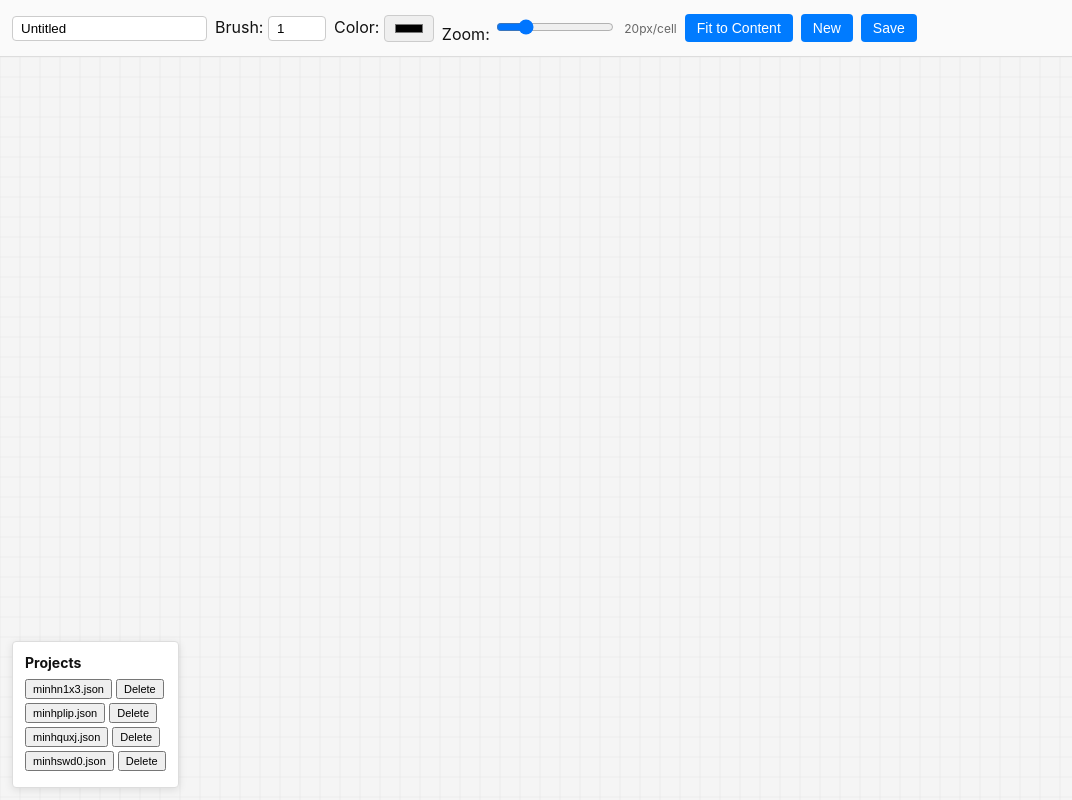
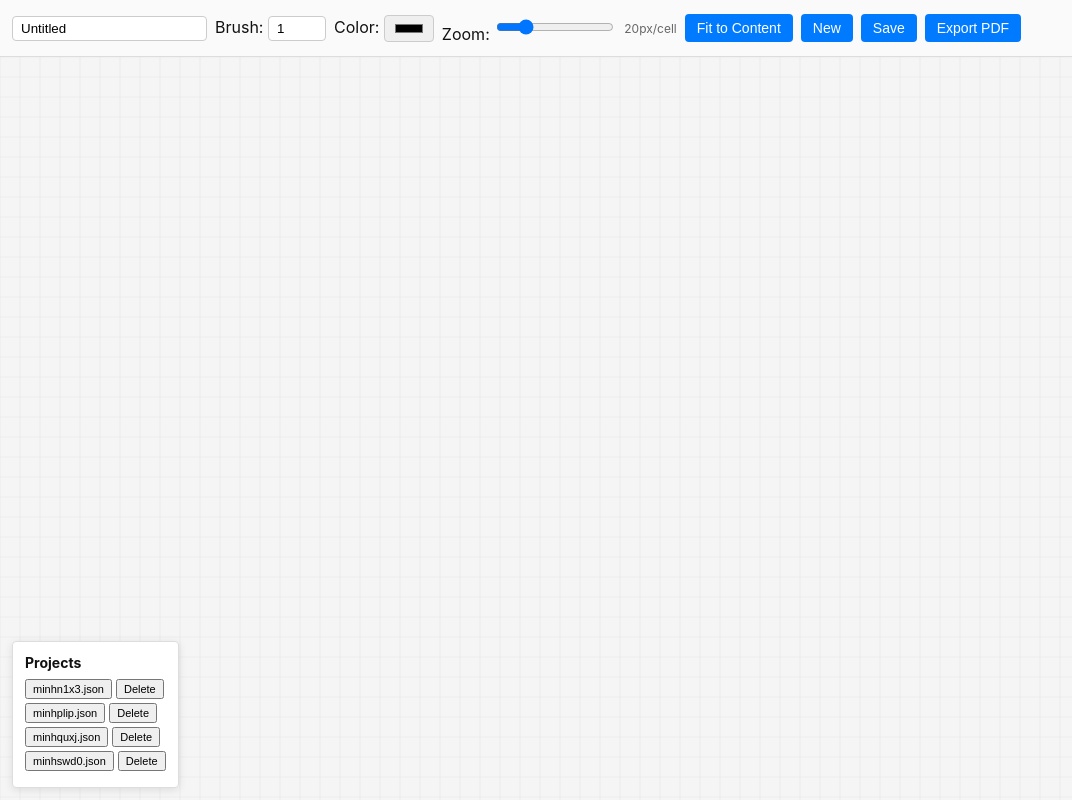
Before and after one commit to jmfisherr/knit-designer, a Next.js app: page / in a window 1280 px wide. Shown: the whole page, without its empty margins (0-1072 px from the left). Built offline with nearby package versions, Linux system fonts and the light colour scheme.

Commit message:
Adds feature to allow for PDF export of design onto a numbered chart to knit from

```diff
--- a/components/GridDesigner.js
+++ b/components/GridDesigner.js
@@ -209,6 +209,101 @@ export default function GridDesigner() {
     if (res.ok) { fetchProjects(); if (projectId === id) { setProjectId(null); setGrid({}); setProjectName('Untitled') } }
   }
 
+  async function exportPDF() {
+    const entries = Object.entries(grid)
+    if (entries.length === 0) { alert('Nothing to export'); return }
+
+    const coords = entries.map(([k]) => k.split(',').map(Number))
+    const xs = coords.map(c => c[0])
+    const ys = coords.map(c => c[1])
+    const minX = Math.min(...xs)
+    const maxX = Math.max(...xs)
+    const minY = Math.min(...ys)
+    const maxY = Math.max(...ys)
+    const cols = maxX - minX + 1
+    const rows = maxY - minY + 1
+
+    // A4 dimensions in mm
+    const pageW = 210
+    const pageH = 297
+    const marginMM = 10
+    const availW = pageW - marginMM * 2
+    const availH = pageH - marginMM * 2
+
+    // choose cell size in mm to fit page
+    let cellMM = Math.min(availW / cols, availH / rows)
+    if (cellMM < 1) cellMM = 1
+
+    // render canvas with margins for numbering
+    const pxPerMM = 96 / 25.4
+    const cellPx = Math.ceil(cellMM * pxPerMM)
+    const marginLeftPx = Math.ceil(cellPx * 0.9)
+    const marginTopPx = Math.ceil(cellPx * 0.9)
+    const canvasW = marginLeftPx + cols * cellPx
+    const canvasH = marginTopPx + rows * cellPx
+
+    const c = document.createElement('canvas')
+    c.width = canvasW
+    c.height = canvasH
+    const ctx = c.getContext('2d')
+
+    // background
+    ctx.fillStyle = 'white'
+    ctx.fillRect(0, 0, canvasW, canvasH)
+
+    // grid lines
+    ctx.strokeStyle = '#cccccc'
+    ctx.lineWidth = 1
+    for (let x = 0; x <= cols; x++) {
+      const px = marginLeftPx + x * cellPx
+      ctx.beginPath()
+      ctx.moveTo(px, marginTopPx)
+      ctx.lineTo(px, marginTopPx + rows * cellPx)
+      ctx.stroke()
+    }
+    for (let y = 0; y <= rows; y++) {
+      const py = marginTopPx + y * cellPx
+      ctx.beginPath()
+      ctx.moveTo(marginLeftPx, py)
+      ctx.lineTo(marginLeftPx + cols * cellPx, py)
+      ctx.stroke()
+    }
+
+    // numbering (1..n)
+    ctx.fillStyle = '#000'
+    const fontSize = Math.max(10, Math.floor(cellPx * 0.4))
+    ctx.font = `${fontSize}px sans-serif`
+    ctx.textAlign = 'center'
+    ctx.textBaseline = 'middle'
+    for (let x = 0; x < cols; x++) {
+      ctx.fillText(String(x + 1), marginLeftPx + x * cellPx + cellPx / 2, marginTopPx / 2)
+    }
+    ctx.textAlign = 'right'
+    for (let y = 0; y < rows; y++) {
+      ctx.fillText(String(y + 1), marginLeftPx / 2, marginTopPx + y * cellPx + cellPx / 2)
+    }
+
+    // draw cells
+    entries.forEach(([k, colVal]) => {
+      const [x, y] = k.split(',').map(Number)
+      const rx = marginLeftPx + (x - minX) * cellPx
+      const ry = marginTopPx + (y - minY) * cellPx
+      ctx.fillStyle = colVal
+      ctx.fillRect(rx + 1, ry + 1, cellPx - 2, cellPx - 2)
+    })
+
+    const imgData = c.toDataURL('image/jpeg', 1.0)
+    const { jsPDF } = await import('jspdf')
+    const imgWmm = (canvasW / pxPerMM)
+    const imgHmm = (canvasH / pxPerMM)
+    const orientation = imgWmm > imgHmm ? 'landscape' : 'portrait'
+    const doc = new jsPDF({ unit: 'mm', format: 'a4', orientation })
+    const x = (pageW - imgWmm) / 2
+    const y = (pageH - imgHmm) / 2
+    doc.addImage(imgData, 'JPEG', x, y, imgWmm, imgHmm)
+    doc.save(`${(projectName || 'untitled').replace(/\s+/g, '_')}.pdf`)
+  }
+
   function clearGrid() {
     setProjectId(null)
     setProjectName('Untitled')
@@ -226,6 +321,7 @@ export default function GridDesigner() {
         <button onClick={fitToContent}>Fit to Content</button>
         <button onClick={clearGrid}>New</button>
         <button onClick={saveProject}>{projectId ? 'Update' : 'Save'}</button>
+        <button onClick={() => exportPDF()}>{'Export PDF'}</button>
       </div>
 
       {projects.length > 0 && (
--- a/package.json
+++ b/package.json
@@ -10,6 +10,7 @@
   "dependencies": {
     "next": "^14.2.33",
     "react": "^18.3.1",
-    "react-dom": "^18.3.1"
+    "react-dom": "^18.3.1",
+    "jspdf": "^2.5.1"
   }
 }
```
Also changed, not shown: 1 other file (tests, documents, lock files or other folders).
